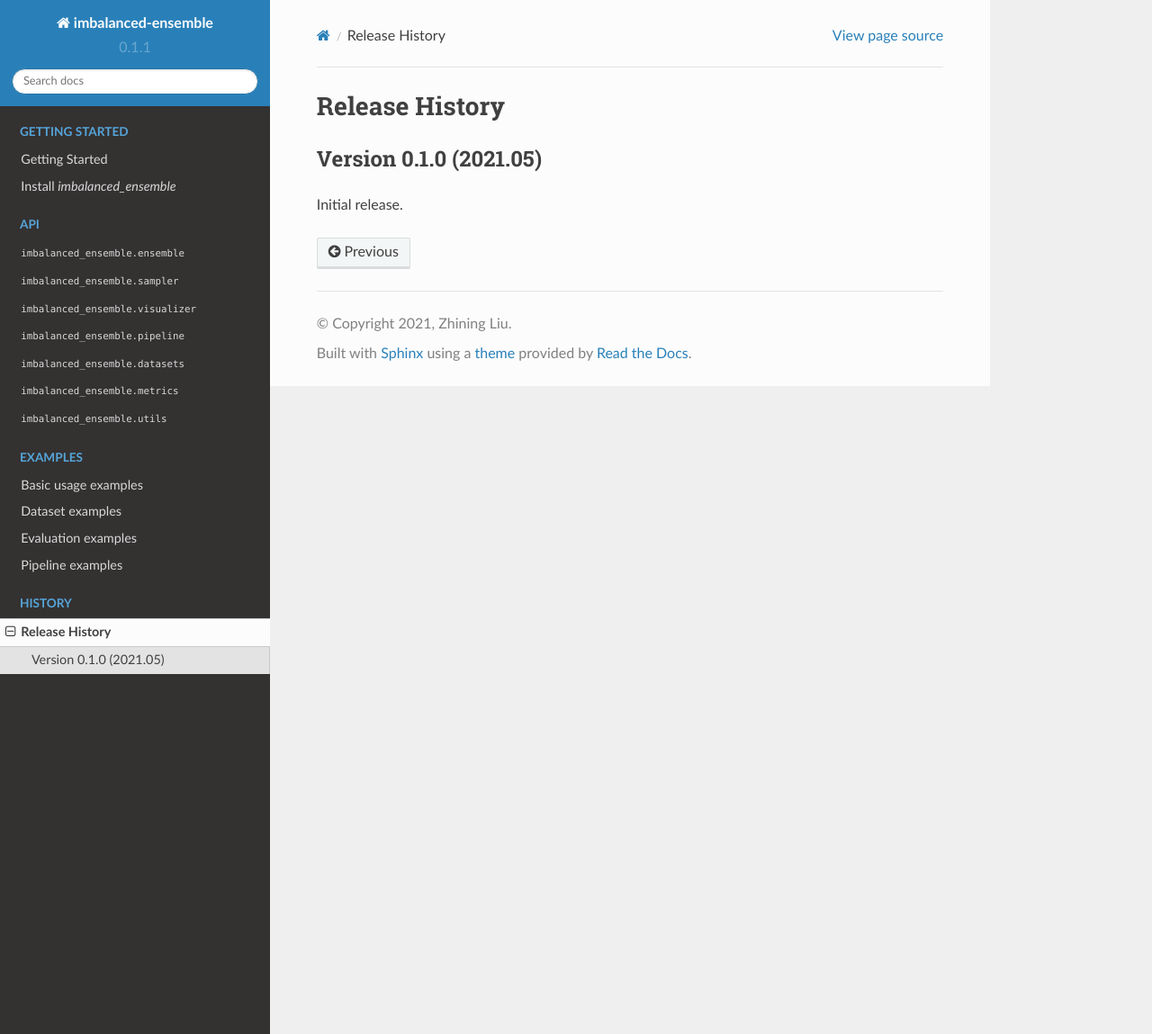
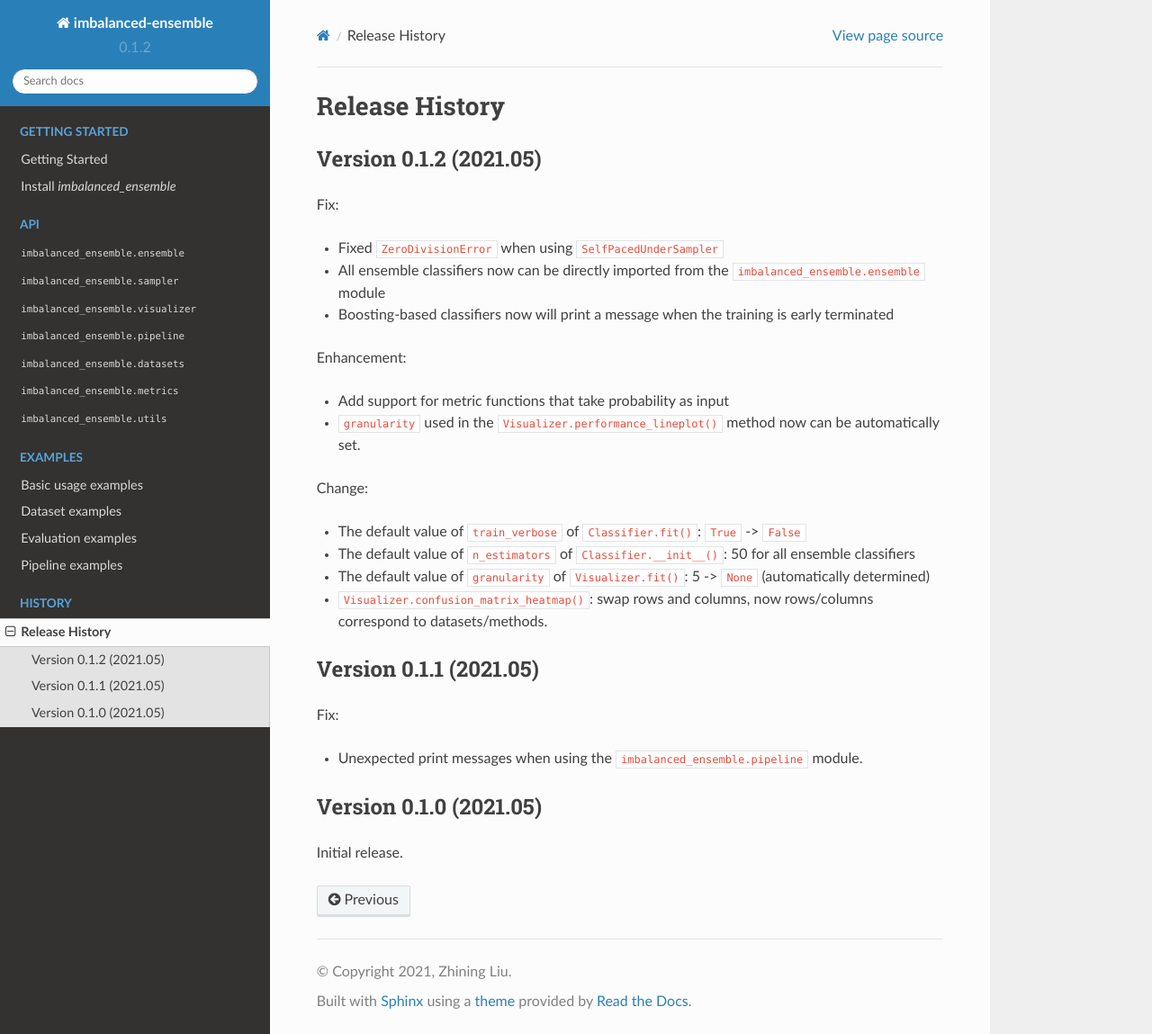
Before and after one commit to ZhiningLiu1998/imbalanced-ensemble, a Sphinx documentation site: the page built from docs/source/release_history.rst, in a window 1280 px wide and 1149 px high. Shown: the whole window at 90% size. Built offline with Sphinx 7.4.7 and the Read the Docs theme 2.0.0, drawn with Linux system fonts in a browser that asks for light colours.

Commit message:
MNT prepare v0.1.2 release

```diff
--- a/docs/source/release_history.rst
+++ b/docs/source/release_history.rst
@@ -1,5 +1,33 @@
 Release History
 ***************
+
+Version 0.1.2 (2021.05)
+=========================
+
+Fix:
+
+- Fixed ``ZeroDivisionError`` when using ``SelfPacedUnderSampler``
+- All ensemble classifiers now can be directly imported from the ``imbalanced_ensemble.ensemble`` module
+- Boosting-based classifiers now will print a message when the training is early terminated
+
+Enhancement:
+
+- Add support for metric functions that take probability as input
+- ``granularity`` used in the ``Visualizer.performance_lineplot()`` method now can be automatically set.
+
+Change:
+
+- The default value of ``train_verbose`` of ``Classifier.fit()``: ``True`` -> ``False``
+- The default value of ``n_estimators`` of ``Classifier.__init__()``: 50 for all ensemble classifiers
+- The default value of ``granularity`` of ``Visualizer.fit()``: 5 -> ``None`` (automatically determined)
+- ``Visualizer.confusion_matrix_heatmap()``: swap rows and columns, now rows/columns correspond to datasets/methods.
+
+Version 0.1.1 (2021.05)
+=========================
+
+Fix:
+
+- Unexpected print messages when using the ``imbalanced_ensemble.pipeline`` module.
 
 Version 0.1.0 (2021.05)
 =========================
--- a/imbalanced_ensemble/_version.py
+++ b/imbalanced_ensemble/_version.py
@@ -22,4 +22,4 @@ dealing with class-imbalanced classification problems in machine learning.
 # 'X.Y.dev0' is the canonical version of 'X.Y.dev'
 #
 
-__version__ = "0.1.1"
+__version__ = "0.1.2"
```
